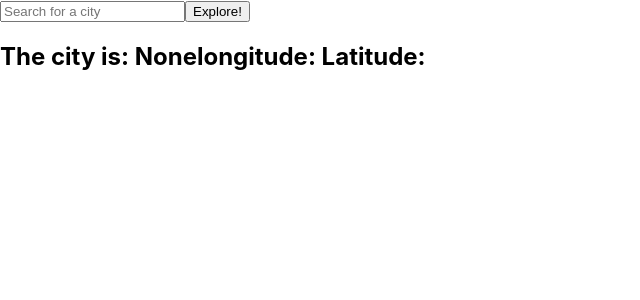
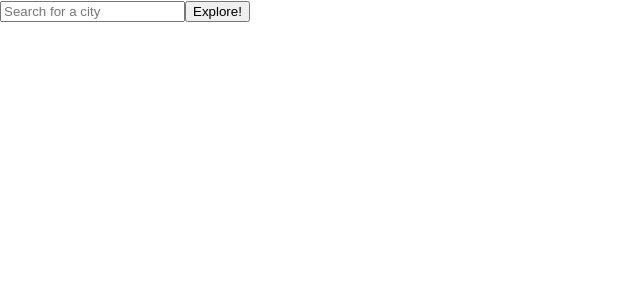
Before and after one commit to catdude2000/city-explorer, a React (Create React App) app: page / in a window 1280 px wide. Shown: the top 300 px of the page, without its empty margins (0-640 px from the left). Built offline with nearby package versions, Linux system fonts and the light colour scheme.

Commit message:
moved setState outside of the render function

```diff
--- a/src/App.js
+++ b/src/App.js
@@ -5,7 +5,6 @@
  */
 
 import React from 'react';
-import { render } from '@testing-library/react';
 import axios from 'axios';
 
 
@@ -17,9 +16,9 @@ class App extends React.Component {
    */
   constructor(props) {
     super(props);
-    this.state= {
-      searchQuery: '',
-      location: { place_id: 'unknown', display_name: 'None' },
+    this.state = {
+      searchQuery: null,
+      location: { place_id: null, display_name: null },
     };
   }
 
@@ -32,9 +31,12 @@ class App extends React.Component {
     */
 
   getLocation = async () => {
-    const API =`https://us1.locationiq.com/v1/search.php?key=${process.env.REACT_APP_TOKEN}&q=${this.state.searchQuery}&format=json`;
+    let searchInput = document.getElementById("searchQ").value;
+    const API = `https://us1.locationiq.com/v1/search.php?key=${process.env.REACT_APP_TOKEN}&q=${searchInput}&format=json`;
     const res = await axios.get(API);
-    this.setState({ location: res.data[0] });
+
+    let location = res.data[0];
+    this.setState({ location });
   };
 
   render() {
@@ -42,15 +44,16 @@ render() {
     return (
       <>
         <input
-    onChange={(e) => this.setState({ searchQuery: e.target.value})}
+          id="searchQ"
           placeholder='Search for a city'
         />
         <button onClick={this.getLocation}>Explore!</button>
         {this.state.location.place_id && (
-      <h2>The city is: {this.state.location.display_name}
-       longitude:{this.state.location.latitude} Latitude:{this.state.location.longitude}</h2>
-
-    ) }
+          <h2>
+            The city is: {this.state.location.display_name}<br/>
+            Longitude: {this.state.location.lat}<br/>
+            Latitude: {this.state.location.lon}</h2>
+        )}
       </>
     );
   }
```
Lines whose indentation alone changed are shown as unchanged.
